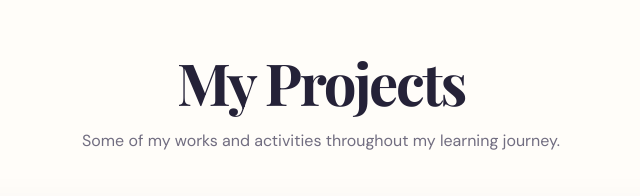
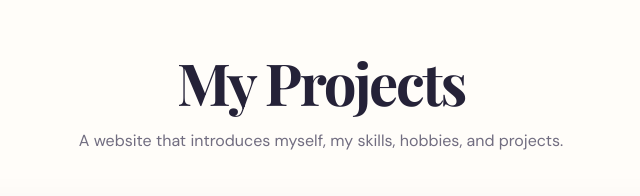
Before and after one commit to kringkring2/Idquila-project1, a plain HTML site: page index.html in a window 1280 px wide. Shown: the part 2360-2556 px from the top of the page, 319-959 px from the left. Drawn offline with nearby package versions, Linux system fonts and the light colour scheme.

Commit message:
projects

```diff
--- a/index.html
+++ b/index.html
@@ -169,7 +169,7 @@
         <h2>My Projects</h2>
 
         <p class="projects-description">
-            Some of my works and activities throughout my learning journey.
+            A website that introduces myself, my skills, hobbies, and projects.
         </p>
 
         <div class="projects-container">
```
